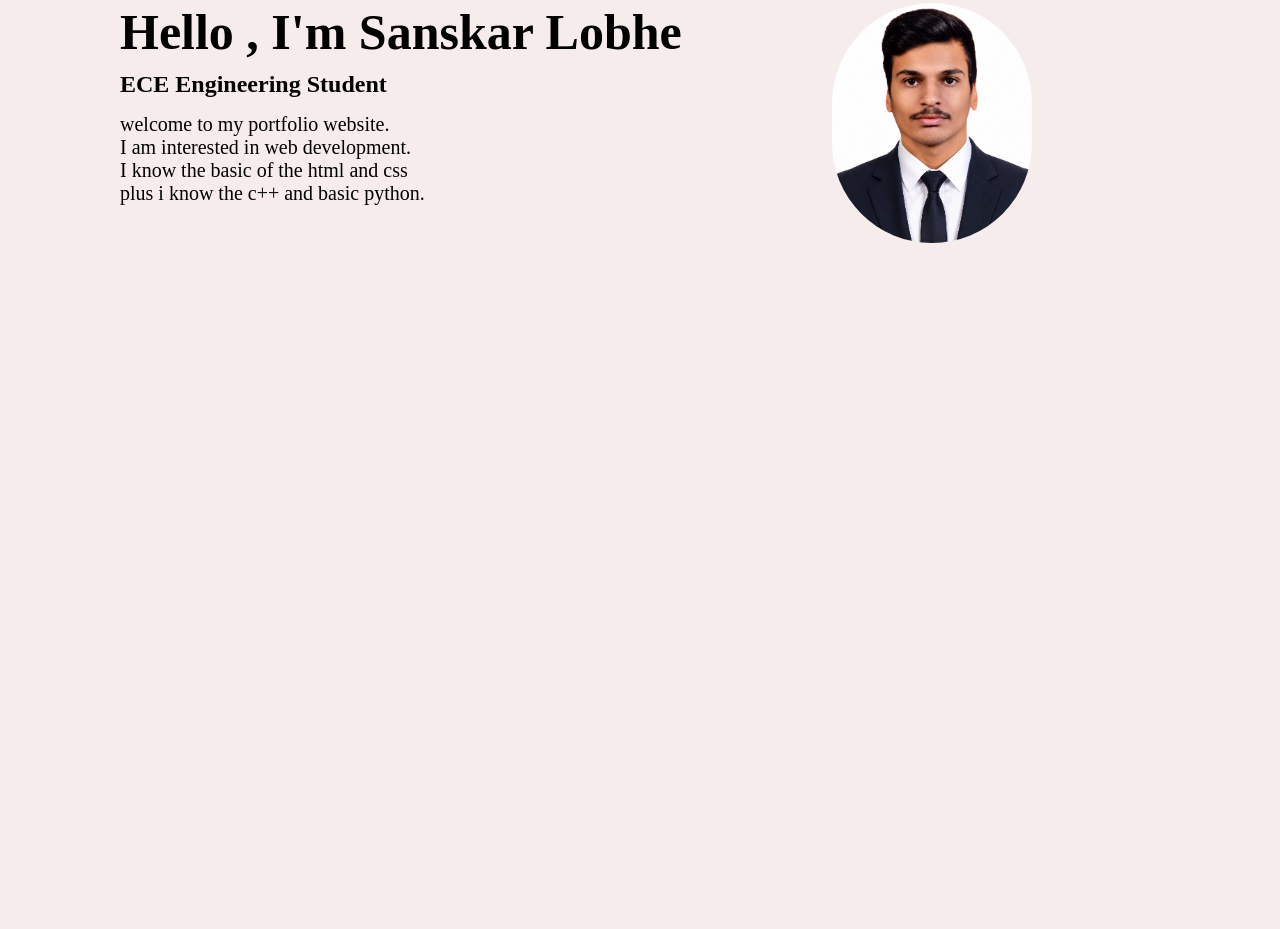
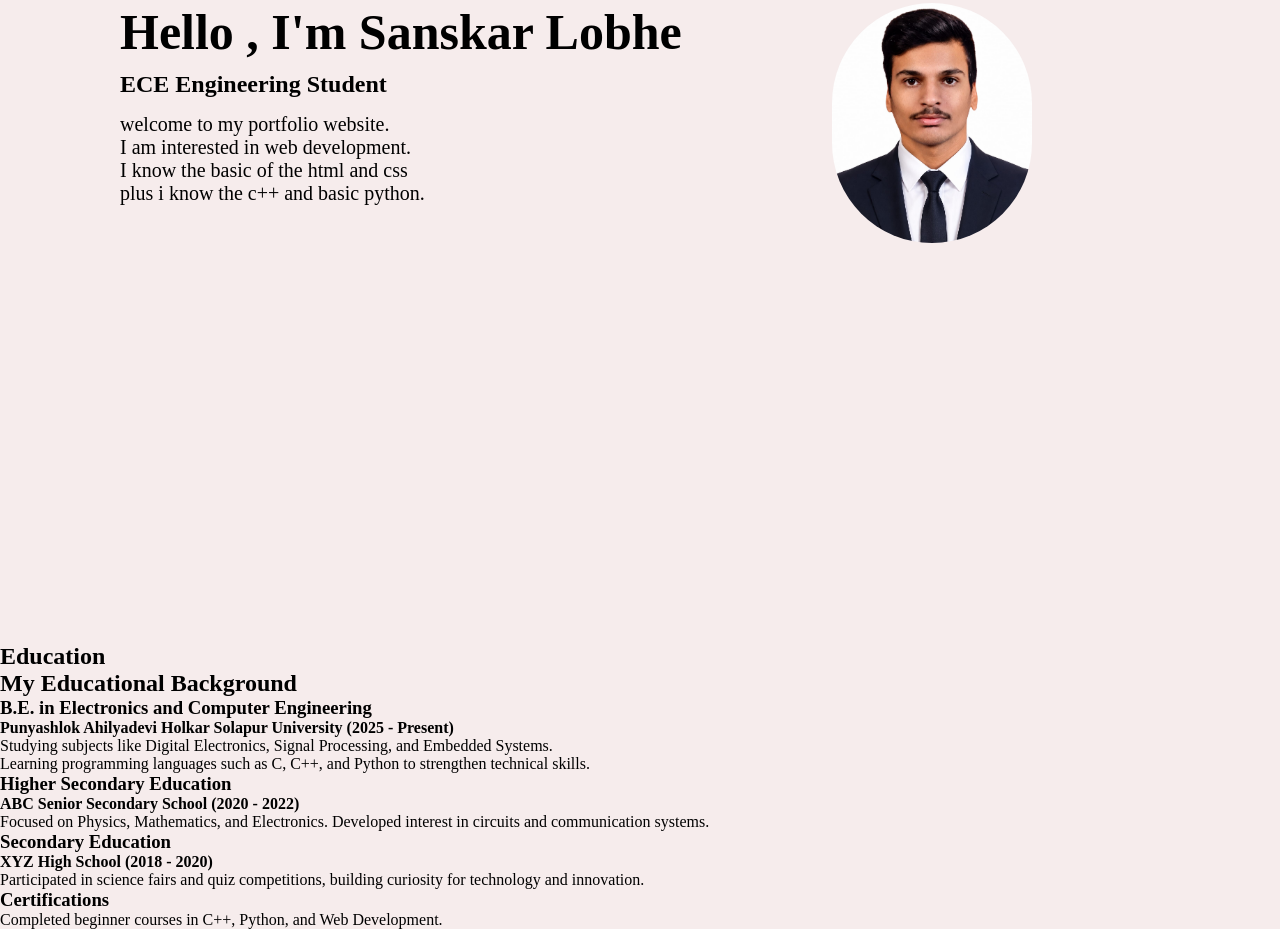
Before and after one commit to sanskarlobhe514-cmd/portfolio, a plain HTML site: page index.html in a window 1280 px wide. Shown: the part 197-1126 px from the top of the page. Before the commit the page ends 840 px from the top, so only its background shows below. Drawn offline with Linux system fonts and the light colour scheme.

Commit message:
Update index.html

```diff
--- a/index.html
+++ b/index.html
@@ -2,7 +2,12 @@
 <html lang>
 <head>
     <title>Document</title>
-    <link rel="stylesheet" href="portsanskar.css">
+    <link rel="stylesheet" href="/portsanskar.css">
+    <style>
+        html{
+            scroll-behavior: smooth;
+        }
+    </style>
 </head>
 <body>
     <section class="navbar">
@@ -14,7 +19,7 @@
         <div class="menus">
             <a href="" class="Home">Home</a>
             <a href="" class="About-me">About me</a>
-            <a href="" class="Education">Education</a>
+            <a href="#education" class="Education">Education</a>
             <a href="" class="Contact-us">Contact </a>
             <a href="" class="Resume">Resume</a>
         </div>
@@ -27,10 +32,35 @@
                 I know the basic of the html and css <br> plus i know the c++ and basic python.
              </p>
         </div>
-             <img src="photo.jpeg" alt="" class="img">
+             <img src="/photo.jpeg" alt="" class="img">
 
 
 
     </section>
+    <section class="education" id="education">
+        <h1>Education</h1>
+        <h2>My Educational Background</h2>
+
+        <div class="edu-box">
+            <h3>B.E. in Electronics and Computer Engineering</h3>
+            <h4>Punyashlok Ahilyadevi Holkar Solapur University (2025 - Present)</h4>
+            <p>Studying subjects like Digital Electronics, Signal Processing, and Embedded Systems. <br> Learning programming languages such as C, C++, and Python to strengthen technical skills.</p>
+        </div>
+        <div class="edu-box">
+            <h3>Higher Secondary Education</h3>
+            <h4>ABC Senior Secondary School (2020 - 2022)</h4>
+            <p>Focused on Physics, Mathematics, and Electronics. Developed interest in circuits and communication systems.</p>
+        </div>
+        <div class="edu-box">
+            <h3>Secondary Education</h3>
+            <h4>XYZ High School (2018 - 2020)</h4>
+            <p>Participated in science fairs and quiz competitions, building curiosity for technology and innovation.</p>
+        </div>
+
+        <div class="edu-box">
+            <h3>Certifications</h3>
+            <p>Completed beginner courses in C++, Python, and Web Development.</p>
+        </div>
+    </section>
 </body>
 </html>
```
